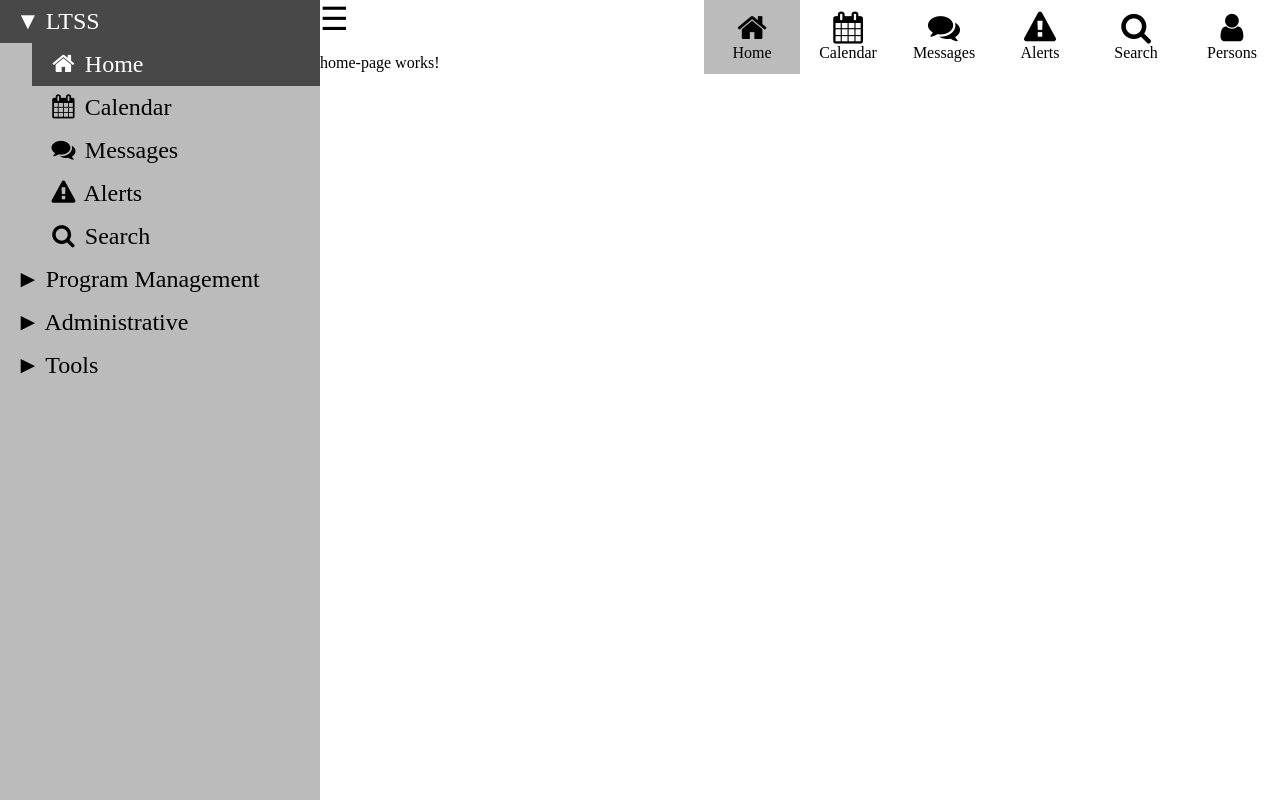
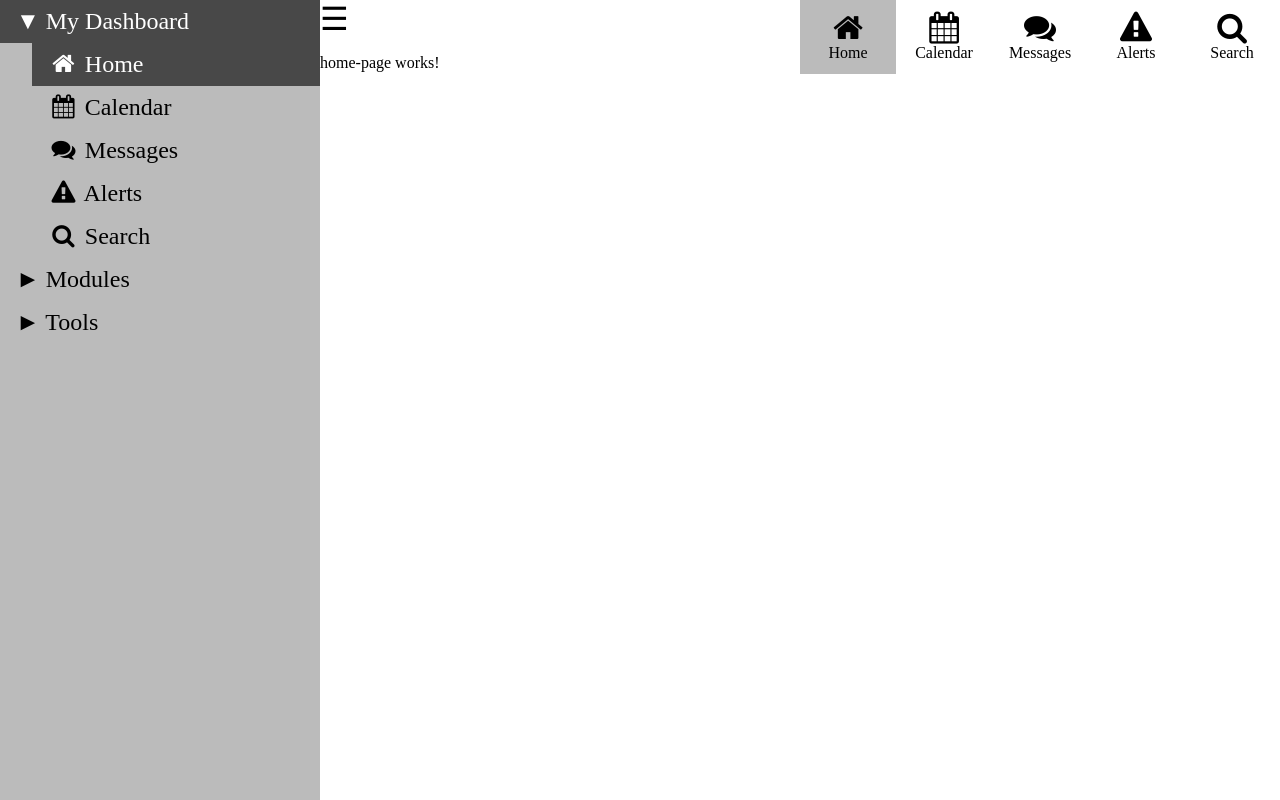
Before and after one commit to dev-michael-nguyen/sandbox-angular-6, an Angular app: page /#/home in a window 1280 px wide. Built offline with nearby package versions, Linux system fonts and the light colour scheme.

Commit message:
update left nav data

```diff
--- a/src/app/app.component.ts
+++ b/src/app/app.component.ts
@@ -11,7 +11,7 @@ export class AppComponent {
   isLeftNavOpened = true;
   leftNavData = [
     {
-      title: 'LTSS',
+      title: 'My Dashboard',
       children: [
         { icon: 'fa fa-home', title: 'Home', path: '/home' },
         { icon: 'fa fa-calendar', title: 'Calendar', path: '/calendar' },
@@ -21,29 +21,19 @@ export class AppComponent {
       ]
     },
     {
-      title: 'Program Management',
+      title: 'Modules',
       children: [
-        { icon: 'fa fa-user', title: 'Persons', path: '/persons' },
+        { icon: 'fa fa-user', title: 'Profiles', path: '/profiles' },
         { icon: 'fa fa-vcard', title: 'Assignments', path: '/assignments' },
-        { icon: 'fa fa-plus-square', title: 'Programs', path: '/programs' },
-        { icon: 'fa fa-credit-card', title: 'Billing', path: '/billing' },
-        { icon: 'fa fa-book', title: 'Progress Notes', path: '/progress-notes' },
-      ]
-    },
-    {
-      title: 'Administrative',
-      children: [
         { icon: 'fa fa-building', title: 'Organizations', path: '/organizations' },
         { icon: 'fa fa-users', title: 'Staffs', path: '/staffs' },
-        { icon: 'fa fa-map-marker', title: 'Location Tracker', path: '/location-tracker' },
-        { icon: 'fa fa-search', title: 'Queries', path: '/queries' },
       ]
     },
     {
       title: 'Tools',
       children: [
+        { icon: 'fa fa-book', title: 'Notes', path: '/notes' },
         { icon: 'fa fa-list-alt', title: 'Reports', path: '/reports' },
-        { icon: 'fa fa-bookmark', title: 'Resource Library', path: '/resource-library' },
         { icon: 'fa fa-shield', title: 'Security', path: '/security' },
         { icon: 'fa fa-question', title: 'Help', path: '/help' },
         { icon: 'fa fa-cogs', title: 'Settings', path: '/settings' },
@@ -57,7 +47,6 @@ export class AppComponent {
     { icon: 'fa fa-comments', title: 'Messages', path: '/messages' },
     { icon: 'fa fa-exclamation-triangle', title: 'Alerts', path: '/alerts' },
     { icon: 'fa fa-search', title: 'Search', path: '/search' },
-    { icon: 'fa fa-user', title: 'Persons', path: '/persons' },
   ];
 
   toggleLeftNav() {
```
